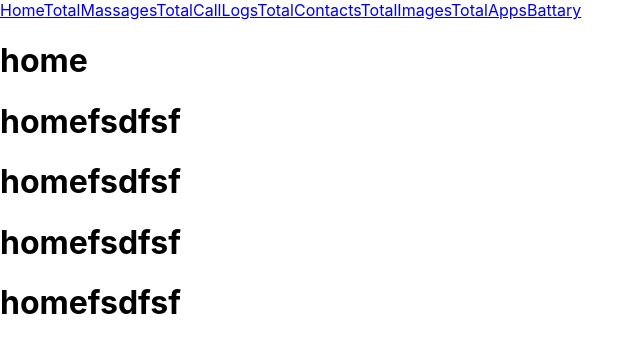
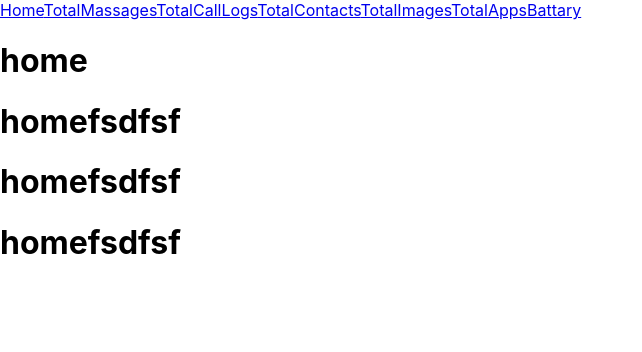
Before and after one commit to Vikas5686/SpyApp, a React (Create React App) app: page /home in a window 1280 px wide. Shown: the top 352 px of the page, without its empty margins (0-642 px from the left). Built offline with nearby package versions, Linux system fonts and the light colour scheme.

Commit message:
Revert "error"
This reverts commit 517b09b2fa59e810d8cd5fd114476cb5d173f7b4.

```diff
--- a/src/Conponents/Home.js
+++ b/src/Conponents/Home.js
@@ -6,7 +6,6 @@ function Home() {
     <h1>homefsdfsf</h1>
     <h1>homefsdfsf</h1>
     <h1>homefsdfsf</h1>
-    <h1>homefsdfsf</h1>
     </div>
   );
 }
```
